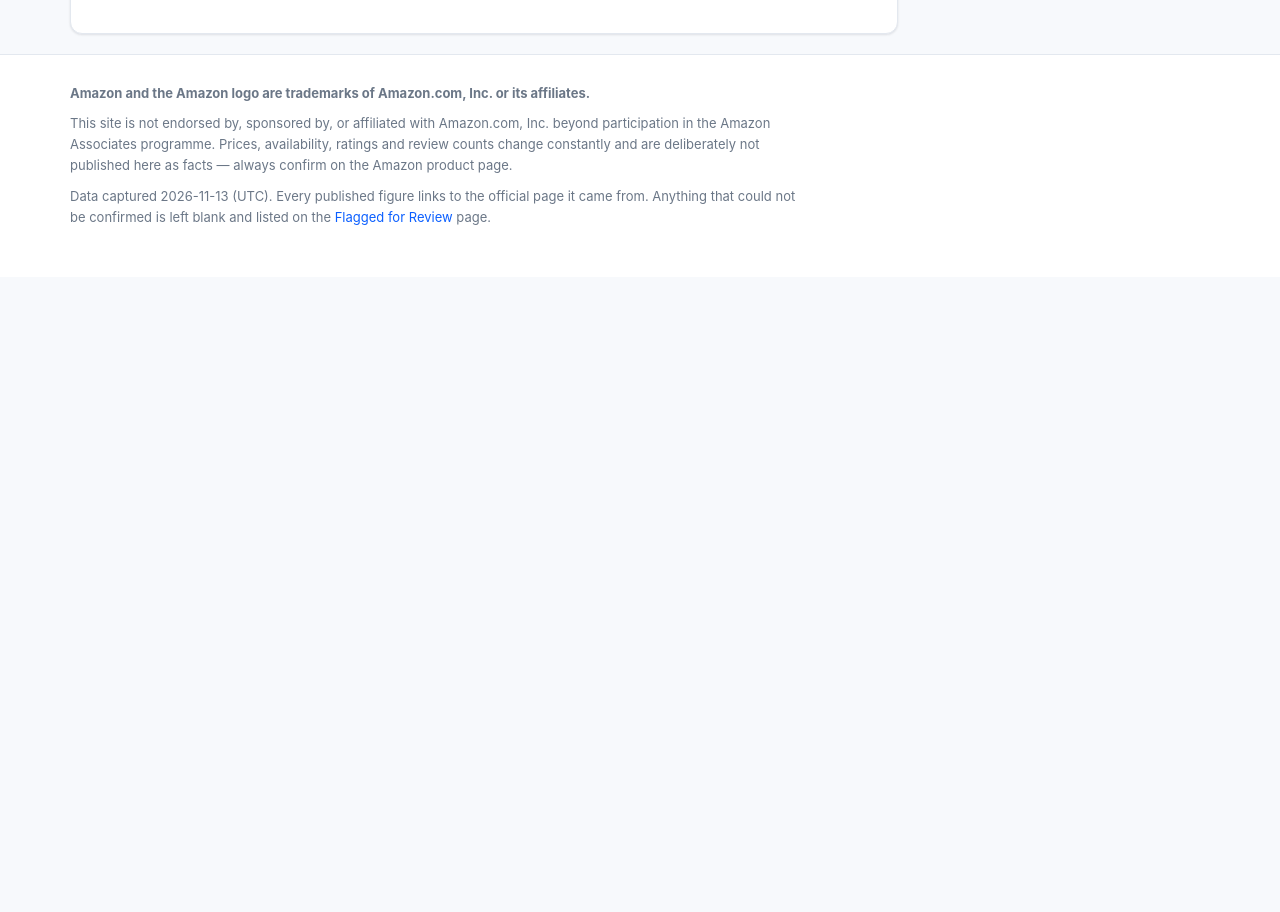
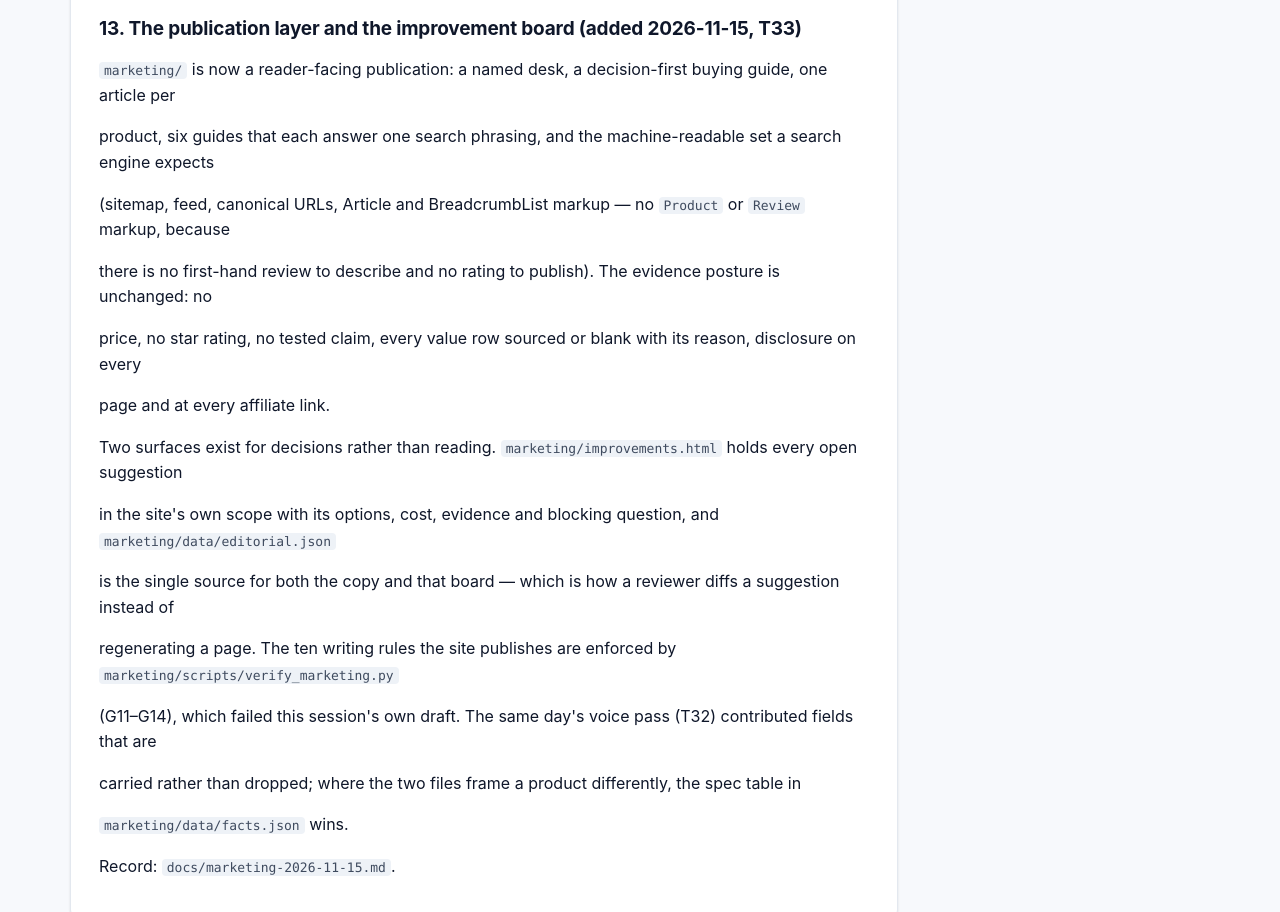
Before and after one commit to kanlerxz87-cyber/Zone2, a plain HTML site: page research-hub/summary.html in a window 1280 px wide. Shown: the part 9900-10812 px from the top of the page. Before the commit the page ends 10177 px from the top, so only its background shows below. Drawn offline with Linux system fonts and the light colour scheme.

Commit message:
T33: regenerate research-hub/summary.html with its own builder
CI step 12 runs `python3 research-hub/scripts/build.py` and then requires
`git diff --exit-code -- research-hub/`. My earlier edit to docs/executive-summary.md
was propagated to the vendor copy by hand, and the hand-render differed from the
builder's (it wraps each markdown line in <p> and promotes '## 13.' to <h2>). Rebuilt
properly: committed output is now what the generator produces. The root landing's
`summary.html` is a different file and is still generated by tools/build_summary.py.

Co-authored-by: arena-agent <297053741+arena-agent@users.noreply.github.com>

```diff
--- a/research-hub/summary.html
+++ b/research-hub/summary.html
@@ -236,6 +236,21 @@ in the browser.</p>
 <p>smoothed over; every gap left blank and listed; and a compliance position that will survive an</p>
 <p>Amazon review. The one thing that must happen next is not technical — the affiliate links need a</p>
 <p>tracking tag before any of this can earn anything.</p>
+<h2>13. The publication layer and the improvement board (added 2026-11-15, T33)</h2>
+<p><code>marketing/</code> is now a reader-facing publication: a named desk, a decision-first buying guide, one article per</p>
+<p>product, six guides that each answer one search phrasing, and the machine-readable set a search engine expects</p>
+<p>(sitemap, feed, canonical URLs, Article and BreadcrumbList markup — no <code>Product</code> or <code>Review</code> markup, because</p>
+<p>there is no first-hand review to describe and no rating to publish). The evidence posture is unchanged: no</p>
+<p>price, no star rating, no tested claim, every value row sourced or blank with its reason, disclosure on every</p>
+<p>page and at every affiliate link.</p>
+<p>Two surfaces exist for decisions rather than reading. <code>marketing/improvements.html</code> holds every open suggestion</p>
+<p>in the site's own scope with its options, cost, evidence and blocking question, and <code>marketing/data/editorial.json</code></p>
+<p>is the single source for both the copy and that board — which is how a reviewer diffs a suggestion instead of</p>
+<p>regenerating a page. The ten writing rules the site publishes are enforced by <code>marketing/scripts/verify_marketing.py</code></p>
+<p>(G11–G14), which failed this session's own draft. The same day's voice pass (T32) contributed fields that are</p>
+<p>carried rather than dropped; where the two files frame a product differently, the spec table in</p>
+<p><code>marketing/data/facts.json</code> wins.</p>
+<p>Record: <code>docs/marketing-2026-11-15.md</code>.</p>
 </section>
 
 </main>
```
